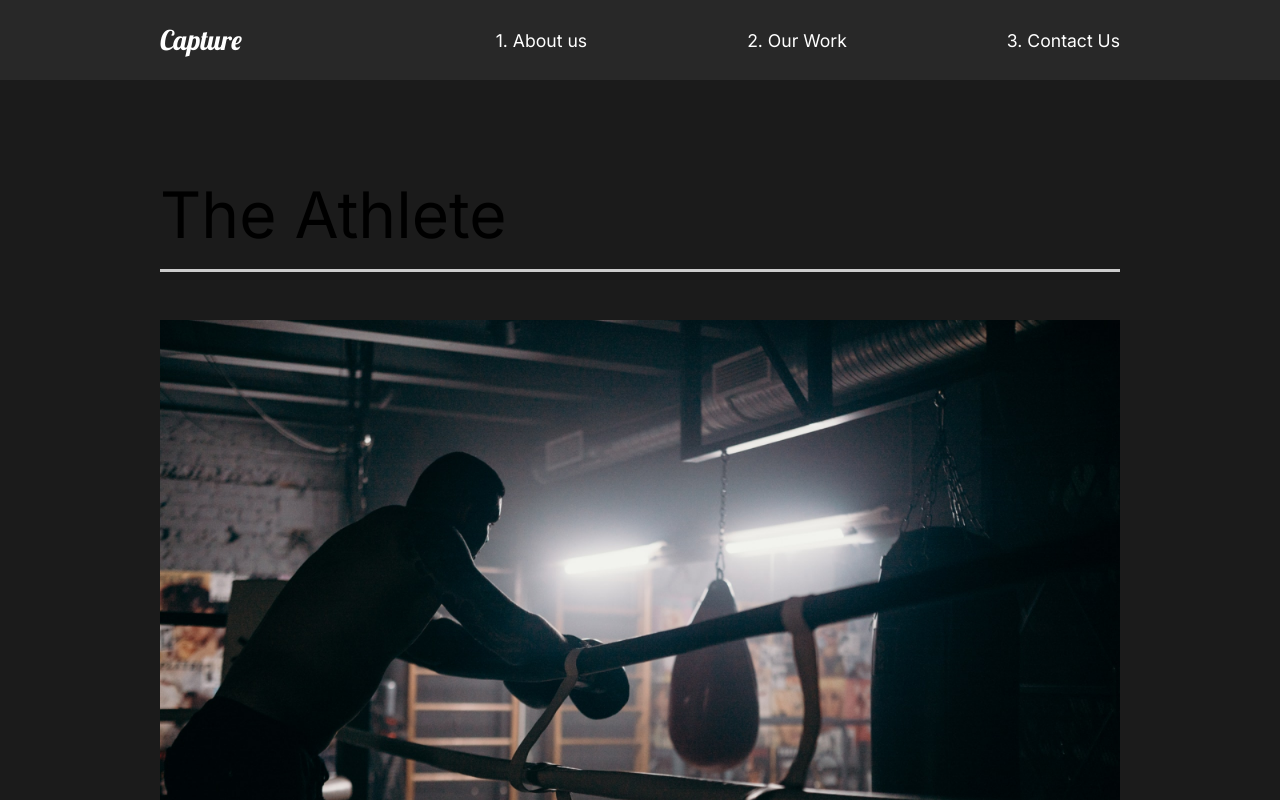
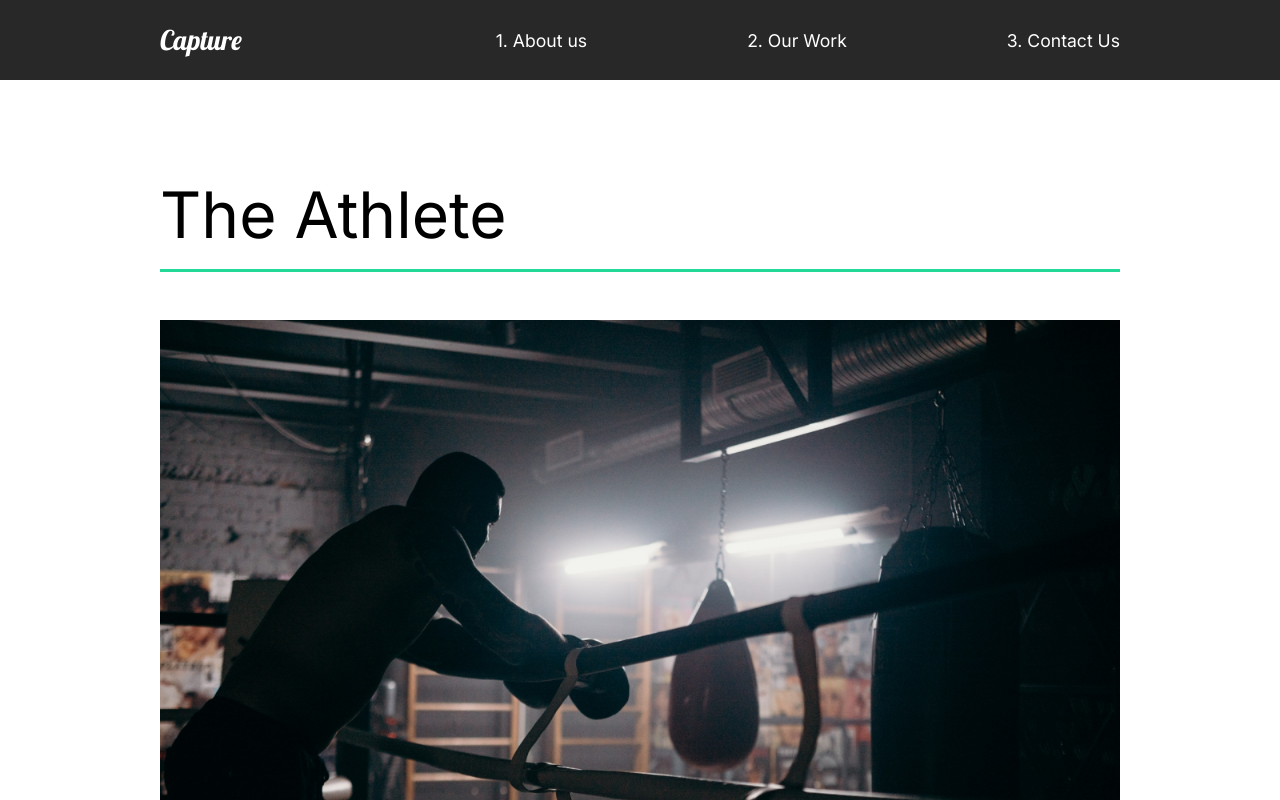
Before and after one commit to Roman-Krytskyi/react-capture, a React (Create React App) app: page /work in a window 1280 px wide. Shown: the top 800 px of the page. Built offline with nearby package versions, Linux system fonts and the light colour scheme.

Commit message:
Framer Motion animation have been applied

```diff
--- a/src/App.js
+++ b/src/App.js
@@ -7,14 +7,19 @@
 import Nav from './components/Nav';
 import MovieDetail from './pages/MovieDetail';
 //Router
-import { Switch, Route } from 'react-router-dom';
+import { Switch, Route, useLocation } from 'react-router-dom';
+//Animation
+import { AnimatePresence } from 'framer-motion';
 
 function App() {
+  const location = useLocation();
+
   return (
     <div className="App">
       <GlobalStyle />
       <Nav />
-      <Switch>
+      <AnimatePresence exitBeforeEnter>
+        <Switch location={location} key={location.pathname}>
           <Route path="/" exact>
             <AboutUs />
           </Route>
@@ -28,6 +33,7 @@
             <ContactUs />
           </Route>
         </Switch>
+      </AnimatePresence>
     </div>
   );
 }
--- /dev/null
+++ b/src/animation.js
@@ -0,0 +1,104 @@
+export const pageAnimation = {
+  hidden: {
+    opacity: 0,
+    y: 300,
+  },
+  show: {
+    opacity: 1,
+    y: 0,
+    transition: {
+      duration: 0.33,
+      when: 'beforeChildren',
+      staggerChildren: 0.25,
+    },
+  },
+  exit: {
+    opacity: 0,
+    y: 300,
+    transition: {
+      duration: 0.5,
+    },
+  },
+};
+
+export const titleAnim = {
+  hidden: {
+    y: 200,
+  },
+  show: {
+    y: 0,
+    transition: {
+      duration: 0.75,
+      ease: 'easeOut',
+    },
+  },
+};
+
+export const fade = {
+  hidden: {
+    opacity: 0,
+  },
+  show: {
+    opacity: 1,
+    transition: {
+      ease: 'easeOut',
+      duration: 0.75,
+    },
+  },
+};
+
+export const photoAnim = {
+  hidden: {
+    scale: 1.5,
+    opacity: 0,
+  },
+  show: {
+    scale: 1,
+    opacity: 1,
+    transition: {
+      ease: 'easeOut',
+      duration: 0.75,
+      delay: 0.75,
+    },
+  },
+};
+
+export const lineAnim = {
+  hidden: {
+    width: '0%',
+  },
+  show: {
+    width: '100%',
+  },
+  transition: {
+    duration: 1.5,
+  },
+};
+
+export const slider = {
+  hidden: {
+    x: '-130%',
+    skew: '45deg',
+  },
+  show: {
+    x: '100%',
+    skew: '0deg',
+    transition: {
+      ease: 'easeOut',
+      duration: 1,
+    },
+  },
+};
+
+export const sliderContainer = {
+  hiddden: {
+    opacity: 1,
+  },
+  show: {
+    opacity: 1,
+    transition: {
+      staggerChildren: 0.15,
+      ease: 'easeOut',
+    },
+  },
+};
--- a/src/components/AboutSection.js
+++ b/src/components/AboutSection.js
@@ -1,34 +1,37 @@
 import home1 from '../img/home1.png';
-//Styled
-import styled from 'styled-components';
 import { About, Description, Img, Hide } from '../styles';
+//Framer Motion
+import { motion } from 'framer-motion';
+import { titleAnim, fade, photoAnim } from '../animation';
+import Wave from './Wave';
 
 const AboutSection = () => {
   return (
     <About>
       <Description>
-        <div className="title">
+        <motion.div>
           <Hide>
-            <h2>We work to make</h2>
+            <motion.h2 variants={titleAnim}>We work to make</motion.h2>
           </Hide>
           <Hide>
-            <h2>
+            <motion.h2 variants={titleAnim}>
               your <span>dreams</span> come
-            </h2>
+            </motion.h2>
           </Hide>
           <Hide>
-            <h2>true</h2>
+            <motion.h2 variants={titleAnim}>true</motion.h2>
           </Hide>
-        </div>
-        <p>
+        </motion.div>
+        <motion.p variants={fade}>
           Contact us for any photography or videography ideas that you have. We
           have professionals with amazing skills
-        </p>
-        <button>Contact Us</button>
+        </motion.p>
+        <motion.button variants={fade}>Contact Us</motion.button>
       </Description>
       <Img>
-        <img src={home1} alt="guy with a camera" />
+        <motion.img variants={photoAnim} src={home1} alt="guy with a camera" />
       </Img>
+      <Wave />
     </About>
   );
 };
--- /dev/null
+++ b/src/components/Wave.js
@@ -0,0 +1,30 @@
+import styled from 'styled-components';
+import { motion } from 'framer-motion';
+
+const Wave = () => {
+  return (
+    <WaveSvg
+      viewBox="0 0 1440 363"
+      fill="none"
+      xmlns="http://www.w3.org/2000/svg"
+    >
+      <motion.path
+        initial={{ pathLength: 0, pathOffset: 1 }}
+        animate={{ pathLength: 1, pathOffset: 0 }}
+        transition={{ duration: 1.5 }}
+        d="M1440 27.4774C1352.73 19.8184 1122.41 49.0556 899.331 227.276C620.48 450.052 354.282 355.647 170.328 185.318C23.165 49.0556 -4.21721 8.32998 0.487081 5"
+        stroke="#D96ED4"
+        strokeOpacity="0.3"
+        strokeWidth="10"
+      />
+    </WaveSvg>
+  );
+};
+
+const WaveSvg = styled.svg`
+  position: absolute;
+  left: 0;
+  z-index: 1;
+`;
+
+export default Wave;
--- a/src/pages/AboutUs.js
+++ b/src/pages/AboutUs.js
@@ -2,14 +2,22 @@
 import AboutSection from '../components/AboutSection';
 import ServicesSection from '../components/ServicesSection';
 import FaqSection from '../components/FaqSection';
+//Animations
+import { motion } from 'framer-motion';
+import { pageAnimation } from '../animation';
 
 const AboutUs = () => {
   return (
-    <>
+    <motion.div
+      variants={pageAnimation}
+      exit="exit"
+      initial="hidden"
+      animate="show"
+    >
       <AboutSection />
       <ServicesSection />
       <FaqSection />
-    </>
+    </motion.div>
   );
 };
 
--- a/src/pages/ContactUs.js
+++ b/src/pages/ContactUs.js
@@ -1,10 +1,18 @@
 import React from 'react';
+//Animations
+import { motion } from 'framer-motion';
+import { pageAnimation } from '../animation';
 
 const ContactUs = () => {
   return (
-    <div>
+    <motion.div
+      variants={pageAnimation}
+      exit="exit"
+      initial="hidden"
+      animate="show"
+    >
       <h1>Our Contacts</h1>
-    </div>
+    </motion.div>
   );
 };
 
--- a/src/pages/MovieDetail.js
+++ b/src/pages/MovieDetail.js
@@ -2,6 +2,9 @@
 import styled from 'styled-components';
 import { useHistory } from 'react-router-dom';
 import { MovieState } from '../movieState';
+//Animations
+import { motion } from 'framer-motion';
+import { pageAnimation } from '../animation';
 
 const MovieDetail = () => {
   const history = useHistory();
@@ -18,7 +21,12 @@
   return (
     <>
       {movie && (
-        <Details>
+        <Details
+          variants={pageAnimation}
+          exit="exit"
+          initial="hidden"
+          animate="show"
+        >
           <HeadLine>
             <h2>{movie.title}</h2>
             <img src={movie.mainImg} alt="moive" />
@@ -41,7 +49,7 @@
   );
 };
 
-const Details = styled.div`
+const Details = styled(motion.div)`
   color: white;
 `;
 const HeadLine = styled.div`
--- a/src/pages/OurWork.js
+++ b/src/pages/OurWork.js
@@ -4,15 +4,39 @@
 import athlete from '../img/athlete-small.png';
 import theracer from '../img/theracer-small.png';
 import goodtimes from '../img/goodtimes-small.png';
+//Animations
+import { motion } from 'framer-motion';
+import {
+  pageAnimation,
+  fade,
+  photoAnim,
+  lineAnim,
+  slider,
+  sliderContainer,
+} from '../animation';
 
 const OurWork = () => {
   return (
-    <Work>
+    <Work
+      variants={pageAnimation}
+      exit="exit"
+      initial="hidden"
+      animate="show"
+      style={{ background: '#fff' }}
+    >
+      <motion.div variants={sliderContainer}>
+        <Frame1 variants={slider}></Frame1>
+        <Frame2 variants={slider}></Frame2>
+        <Frame3 variants={slider}></Frame3>
+        <Frame4 variants={slider}></Frame4>
+      </motion.div>
       <Movie>
-        <h2>The Athlete</h2>
-        <div className="line"></div>
+        <motion.h2 variants={fade}>The Athlete</motion.h2>
+        <motion.div variants={lineAnim} className="line"></motion.div>
         <Link to="/work/the-athlete">
-          <img src={athlete} alt="athlete" />
+          <Hide>
+            <motion.img variants={photoAnim} src={athlete} alt="athlete" />
+          </Hide>
         </Link>
       </Movie>
       <Movie>
@@ -33,7 +57,7 @@
   );
 };
 
-const Work = styled.div`
+const Work = styled(motion.div)`
   min-height: 100vh;
   overflow: hidden;
   padding: 5rem 10rem;
@@ -46,7 +70,7 @@
   padding-bottom: 10rem;
   .line {
     height: 0.2rem;
-    background: #cccccc;
+    background: #23d997;
     margin-bottom: 3rem;
   }
   img {
@@ -56,4 +80,31 @@
   }
 `;
 
+const Hide = styled.div`
+  overflow: hidden;
+`;
+
+//Frame Animation
+const Frame1 = styled(motion.div)`
+  position: fixed;
+  left: 0;
+  top: 10%;
+  width: 100%;
+  height: 100vh;
+  background: #fffebf;
+  z-index: 3;
+`;
+
+const Frame2 = styled(Frame1)`
+  background: #ff8efb;
+`;
+
+const Frame3 = styled(Frame1)`
+  background: #8ed2ff;
+`;
+
+const Frame4 = styled(Frame1)`
+  background: #8effa0;
+`;
+
 export default OurWork;
--- a/src/styles.js
+++ b/src/styles.js
@@ -11,6 +11,7 @@
 export const Description = styled.div`
   flex: 1;
   padding-right: 10rem;
+  z-index: 2;
   h2 {
     font-weight: lighter;
   }
@@ -19,6 +20,7 @@
 export const Img = styled.div`
   flex: 1;
   overflow: hidden;
+  z-index: 2;
   img {
     width: 100%;
     height: 90vh;
```
Also changed, not shown: src/img/wave.svg (added). Lines whose indentation alone changed are shown as unchanged.
